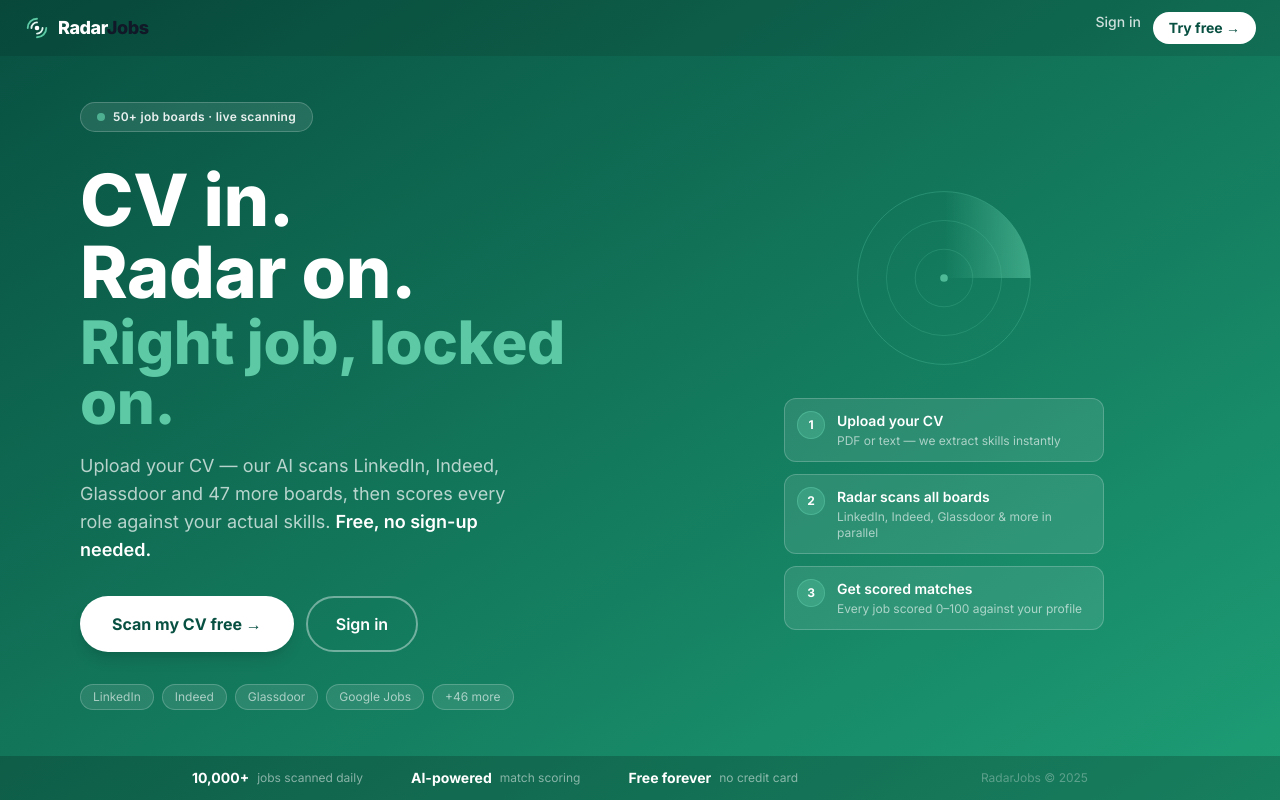
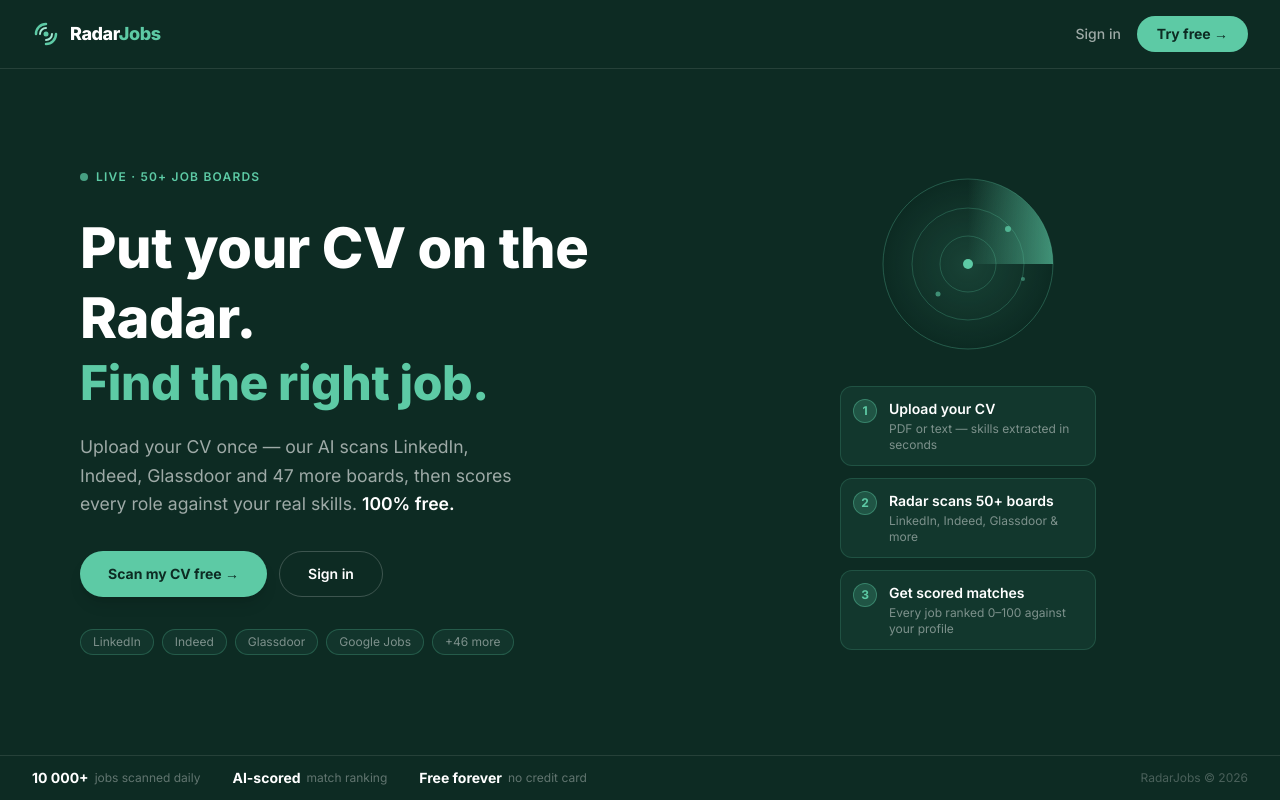
Before and after one commit to Aitibour/radarjobs-co, a Next.js app in the folder frontend/: page / in a window 1280 px wide. Built offline with nearby package versions, Linux system fonts and the light colour scheme.

Commit message:
redesign: landing page — dark theme, new hook, radar blips, clamp font sizes

```diff
--- a/frontend/app/page.tsx
+++ b/frontend/app/page.tsx
@@ -4,111 +4,131 @@
 
 export default function LandingPage() {
   return (
-    <main className="h-screen flex flex-col overflow-hidden bg-gradient-to-br from-teal-dark to-teal-mid font-sans">
+    <main className="h-screen flex flex-col overflow-hidden font-sans" style={{ background: '#0d2b23' }}>
 
-      {/* ── Nav strip ── */}
-      <div className="shrink-0 flex items-center justify-between px-6 py-3 bg-black/10">
-        <div className="flex items-center gap-2">
-          <svg width="26" height="26" viewBox="0 0 28 28" fill="none" aria-hidden="true">
-            <path d="M4 14a10 10 0 0 1 10-10" stroke="#5DCAA5" strokeWidth="2" strokeLinecap="round"/>
-            <path d="M24 14a10 10 0 0 1-10 10" stroke="#5DCAA5" strokeWidth="2" strokeLinecap="round"/>
-            <path d="M8 14a6 6 0 0 1 6-6" stroke="#E1F5EE" strokeWidth="2" strokeLinecap="round"/>
-            <path d="M20 14a6 6 0 0 1-6 6" stroke="#E1F5EE" strokeWidth="2" strokeLinecap="round"/>
-            <circle cx="14" cy="14" r="2.5" fill="white"/>
+      {/* ── Nav ── */}
+      <nav className="shrink-0 flex items-center justify-between px-8 py-4 border-b border-white/10">
+        <div className="flex items-center gap-2.5">
+          <svg width="28" height="28" viewBox="0 0 28 28" fill="none">
+            <path d="M4 14a10 10 0 0 1 10-10" stroke="#5DCAA5" strokeWidth="2.5" strokeLinecap="round"/>
+            <path d="M24 14a10 10 0 0 1-10 10" stroke="#5DCAA5" strokeWidth="2.5" strokeLinecap="round"/>
+            <path d="M8 14a6 6 0 0 1 6-6" stroke="#a7e8d4" strokeWidth="2" strokeLinecap="round"/>
+            <path d="M20 14a6 6 0 0 1-6 6" stroke="#a7e8d4" strokeWidth="2" strokeLinecap="round"/>
+            <circle cx="14" cy="14" r="2.5" fill="#5DCAA5"/>
           </svg>
-          <span className="font-extrabold text-lg tracking-tight"><span className="text-white">Radar</span><span className="text-gray-900">Jobs</span></span>
+          <span className="font-extrabold text-lg tracking-tight">
+            <span className="text-white">Radar</span><span style={{ color: '#5DCAA5' }}>Jobs</span>
+          </span>
         </div>
-        <div className="flex gap-3">
-          <Link href="/login" className="text-white/80 hover:text-white text-sm font-medium transition-colors">Sign in</Link>
-          <Link href="/scan" className="bg-white text-teal-dark text-sm font-bold px-4 py-1.5 rounded-full hover:bg-teal-light transition-colors">
+        <div className="flex items-center gap-4">
+          <Link href="/login" className="text-white/60 hover:text-white text-sm font-medium transition-colors">Sign in</Link>
+          <Link href="/scan" className="text-sm font-bold px-5 py-2 rounded-full transition-all hover:scale-105"
+            style={{ background: '#5DCAA5', color: '#0d2b23' }}>
             Try free →
           </Link>
         </div>
-      </div>
+      </nav>
 
-      {/* ── Hero (fills remaining height) ── */}
+      {/* ── Hero ── */}
       <div className="flex-1 flex overflow-hidden">
 
-        {/* Left: text + CTA */}
-        <div className="flex-1 flex flex-col justify-center px-8 md:px-14 lg:px-20 max-w-2xl">
-          {/* Badge */}
-          <div className="inline-flex items-center gap-2 bg-white/10 border border-white/20 rounded-full px-4 py-1.5 mb-8 w-fit">
-            <span className="w-2 h-2 rounded-full bg-teal-accent animate-pulse shrink-0" />
-            <span className="text-white/90 text-xs font-semibold tracking-wide">50+ job boards · live scanning</span>
+        {/* Left */}
+        <div className="flex-1 flex flex-col justify-center px-8 md:px-14 lg:px-20">
+
+          {/* Live badge */}
+          <div className="flex items-center gap-2 mb-7 w-fit">
+            <span className="w-2 h-2 rounded-full bg-teal-accent animate-pulse"/>
+            <span className="text-xs font-semibold uppercase tracking-widest" style={{ color: '#5DCAA5' }}>
+              Live · 50+ job boards
+            </span>
           </div>
 
-          {/* Hook — CV + Radar + Job */}
-          <h1 className="font-extrabold text-white leading-[1.1] tracking-tight mb-5">
-            <span className="text-5xl md:text-6xl lg:text-7xl block">CV in.</span>
-            <span className="text-5xl md:text-6xl lg:text-7xl block">Radar on.</span>
-            <span className="text-4xl md:text-5xl lg:text-6xl block mt-1" style={{ color: '#5DCAA5' }}>
-              Right job, locked on.
+          {/* Hook */}
+          <h1 className="font-extrabold leading-tight tracking-tight mb-5">
+            <span className="block text-white" style={{ fontSize: 'clamp(2rem, 4.5vw, 3.5rem)' }}>
+              Put your CV on the Radar.
+            </span>
+            <span className="block" style={{ fontSize: 'clamp(1.75rem, 4vw, 3rem)', color: '#5DCAA5' }}>
+              Find the right job.
             </span>
           </h1>
 
-          <p className="text-white/70 text-base md:text-lg max-w-md mb-8 leading-relaxed">
-            Upload your CV — our AI scans LinkedIn, Indeed, Glassdoor and 47 more boards,
-            then scores every role against your actual skills.{' '}
-            <span className="text-white font-semibold">Free, no sign-up needed.</span>
+          {/* Sub */}
+          <p className="mb-8 leading-relaxed" style={{ color: 'rgba(255,255,255,0.6)', fontSize: 'clamp(0.9rem, 1.5vw, 1.1rem)', maxWidth: '440px' }}>
+            Upload your CV once — our AI scans LinkedIn, Indeed, Glassdoor and 47 more boards, then scores every role against your real skills.{' '}
+            <span className="font-semibold text-white">100% free.</span>
           </p>
 
-          <div className="flex flex-col sm:flex-row gap-3 mb-8">
-            <Link
-              href="/scan"
-              className="inline-flex items-center justify-center gap-2 bg-white text-teal-dark font-bold text-base px-8 py-3.5 rounded-full shadow-lg hover:shadow-xl hover:scale-105 transition-all duration-200"
-            >
+          {/* CTAs */}
+          <div className="flex flex-wrap gap-3 mb-8">
+            <Link href="/scan"
+              className="inline-flex items-center gap-2 font-bold text-sm px-7 py-3 rounded-full shadow-lg hover:scale-105 transition-all duration-200"
+              style={{ background: '#5DCAA5', color: '#0d2b23' }}>
               Scan my CV free →
             </Link>
-            <Link
-              href="/login"
-              className="inline-flex items-center justify-center gap-2 border-2 border-white/40 text-white font-semibold text-base px-7 py-3.5 rounded-full hover:bg-white/10 transition-all duration-200"
-            >
+            <Link href="/login"
+              className="inline-flex items-center gap-2 font-semibold text-sm px-7 py-3 rounded-full border border-white/20 text-white hover:bg-white/10 transition-all duration-200">
               Sign in
             </Link>
           </div>
 
-          {/* Job board chips */}
+          {/* Board chips */}
           <div className="flex flex-wrap gap-2">
-            {['LinkedIn', 'Indeed', 'Glassdoor', 'Google Jobs', '+46 more'].map((board) => (
-              <span key={board} className="bg-white/10 border border-white/20 text-white/60 text-xs px-3 py-1 rounded-full">
-                {board}
+            {['LinkedIn', 'Indeed', 'Glassdoor', 'Google Jobs', '+46 more'].map((b) => (
+              <span key={b} className="text-xs px-3 py-1 rounded-full border"
+                style={{ borderColor: 'rgba(93,202,165,0.25)', color: 'rgba(255,255,255,0.45)', background: 'rgba(93,202,165,0.07)' }}>
+                {b}
               </span>
             ))}
           </div>
         </div>
 
-        {/* Right: radar animation + how it works */}
-        <div className="hidden lg:flex flex-1 flex-col items-center justify-center gap-6 pr-16">
-          {/* Radar */}
-          <div className="relative w-48 h-48 opacity-80">
-            <svg className="w-full h-full" viewBox="0 0 200 200" style={{ animation: 'spin 4s linear infinite' }}>
+        {/* Right — radar + steps */}
+        <div className="hidden lg:flex w-[45%] flex-col items-center justify-center gap-8 pr-12">
+
+          {/* Radar SVG */}
+          <div style={{ width: 180, height: 180 }}>
+            <svg width="180" height="180" viewBox="0 0 180 180" fill="none"
+              style={{ animation: 'rdr 4s linear infinite' }}>
               <defs>
-                <linearGradient id="sweep2" x1="0%" y1="0%" x2="100%" y2="0%">
+                <radialGradient id="rg" cx="50%" cy="50%" r="50%">
+                  <stop offset="0%" stopColor="#5DCAA5" stopOpacity="0.15"/>
+                  <stop offset="100%" stopColor="#5DCAA5" stopOpacity="0"/>
+                </radialGradient>
+                <linearGradient id="sw" x1="0%" y1="0%" x2="100%" y2="0%">
                   <stop offset="0%" stopColor="#5DCAA5" stopOpacity="0"/>
-                  <stop offset="100%" stopColor="#5DCAA5" stopOpacity="0.7"/>
+                  <stop offset="100%" stopColor="#5DCAA5" stopOpacity="0.65"/>
                 </linearGradient>
               </defs>
-              <circle cx="100" cy="100" r="90" fill="none" stroke="#5DCAA5" strokeWidth="1" strokeOpacity="0.4"/>
-              <circle cx="100" cy="100" r="60" fill="none" stroke="#5DCAA5" strokeWidth="1" strokeOpacity="0.3"/>
-              <circle cx="100" cy="100" r="30" fill="none" stroke="#5DCAA5" strokeWidth="1" strokeOpacity="0.3"/>
-              <path d="M100 100 L100 10 A90 90 0 0 1 190 100 Z" fill="url(#sweep2)"/>
-              <circle cx="100" cy="100" r="4" fill="#5DCAA5"/>
+              <circle cx="90" cy="90" r="85" fill="url(#rg)" stroke="#5DCAA5" strokeWidth="1" strokeOpacity="0.3"/>
+              <circle cx="90" cy="90" r="56" fill="none" stroke="#5DCAA5" strokeWidth="1" strokeOpacity="0.25"/>
+              <circle cx="90" cy="90" r="28" fill="none" stroke="#5DCAA5" strokeWidth="1" strokeOpacity="0.25"/>
+              <path d="M90 90 L90 5 A85 85 0 0 1 175 90 Z" fill="url(#sw)"/>
+              <circle cx="90" cy="90" r="5" fill="#5DCAA5"/>
+              {/* Blip dots */}
+              <circle cx="130" cy="55" r="3" fill="#5DCAA5" fillOpacity="0.8"/>
+              <circle cx="60" cy="120" r="2.5" fill="#5DCAA5" fillOpacity="0.6"/>
+              <circle cx="145" cy="105" r="2" fill="#5DCAA5" fillOpacity="0.5"/>
             </svg>
-            <style jsx>{`@keyframes spin { from { transform: rotate(0deg); } to { transform: rotate(360deg); } }`}</style>
+            <style jsx>{`@keyframes rdr { to { transform: rotate(360deg); } }`}</style>
           </div>
 
-          {/* How it works — compact vertical */}
-          <div className="flex flex-col gap-3 w-full max-w-xs">
+          {/* Steps */}
+          <div className="flex flex-col gap-3 w-64">
             {[
-              { n: '1', title: 'Upload your CV', desc: 'PDF or text — we extract skills instantly' },
-              { n: '2', title: 'Radar scans all boards', desc: 'LinkedIn, Indeed, Glassdoor & more in parallel' },
-              { n: '3', title: 'Get scored matches', desc: 'Every job scored 0–100 against your profile' },
-            ].map(({ n, title, desc }) => (
-              <div key={n} className="flex items-start gap-3 bg-white/10 border border-white/20 rounded-xl p-3">
-                <span className="shrink-0 w-7 h-7 rounded-full bg-teal-accent/30 border border-teal-accent/50 flex items-center justify-center text-white font-bold text-xs">{n}</span>
+              { n: '1', title: 'Upload your CV', sub: 'PDF or text — skills extracted in seconds' },
+              { n: '2', title: 'Radar scans 50+ boards', sub: 'LinkedIn, Indeed, Glassdoor & more' },
+              { n: '3', title: 'Get scored matches', sub: 'Every job ranked 0–100 against your profile' },
+            ].map(({ n, title, sub }) => (
+              <div key={n} className="flex items-start gap-3 rounded-xl p-3"
+                style={{ background: 'rgba(93,202,165,0.08)', border: '1px solid rgba(93,202,165,0.18)' }}>
+                <span className="shrink-0 w-6 h-6 rounded-full flex items-center justify-center text-xs font-bold"
+                  style={{ background: 'rgba(93,202,165,0.2)', color: '#5DCAA5', border: '1px solid rgba(93,202,165,0.4)' }}>
+                  {n}
+                </span>
                 <div>
-                  <p className="text-white font-semibold text-sm">{title}</p>
-                  <p className="text-white/60 text-xs mt-0.5">{desc}</p>
+                  <p className="text-sm font-semibold text-white">{title}</p>
+                  <p className="text-xs mt-0.5" style={{ color: 'rgba(255,255,255,0.45)' }}>{sub}</p>
                 </div>
               </div>
             ))}
@@ -116,20 +136,22 @@
         </div>
       </div>
 
-      {/* ── Bottom stats strip ── */}
-      <div className="shrink-0 bg-black/20 py-3 px-6">
-        <div className="max-w-4xl mx-auto flex flex-col sm:flex-row items-center justify-center gap-4 sm:gap-12 text-center">
-          {[
-            { value: '10,000+', label: 'jobs scanned daily' },
-            { value: 'AI-powered', label: 'match scoring' },
-            { value: 'Free forever', label: 'no credit card' },
-          ].map(({ value, label }) => (
-            <div key={value} className="flex items-center gap-2">
-              <span className="text-white font-bold text-sm">{value}</span>
-              <span className="text-white/50 text-xs">{label}</span>
-            </div>
-          ))}
-          <p className="text-white/30 text-xs sm:ml-auto">RadarJobs © 2025</p>
+      {/* ── Footer strip ── */}
+      <div className="shrink-0 border-t border-white/10 py-3 px-8">
+        <div className="flex items-center justify-between">
+          <div className="flex items-center gap-8">
+            {[
+              { v: '10 000+', l: 'jobs scanned daily' },
+              { v: 'AI-scored', l: 'match ranking' },
+              { v: 'Free forever', l: 'no credit card' },
+            ].map(({ v, l }) => (
+              <div key={v} className="flex items-center gap-1.5">
+                <span className="text-sm font-bold text-white">{v}</span>
+                <span className="text-xs" style={{ color: 'rgba(255,255,255,0.35)' }}>{l}</span>
+              </div>
+            ))}
+          </div>
+          <p className="text-xs" style={{ color: 'rgba(255,255,255,0.25)' }}>RadarJobs © 2026</p>
         </div>
       </div>
     </main>
```
